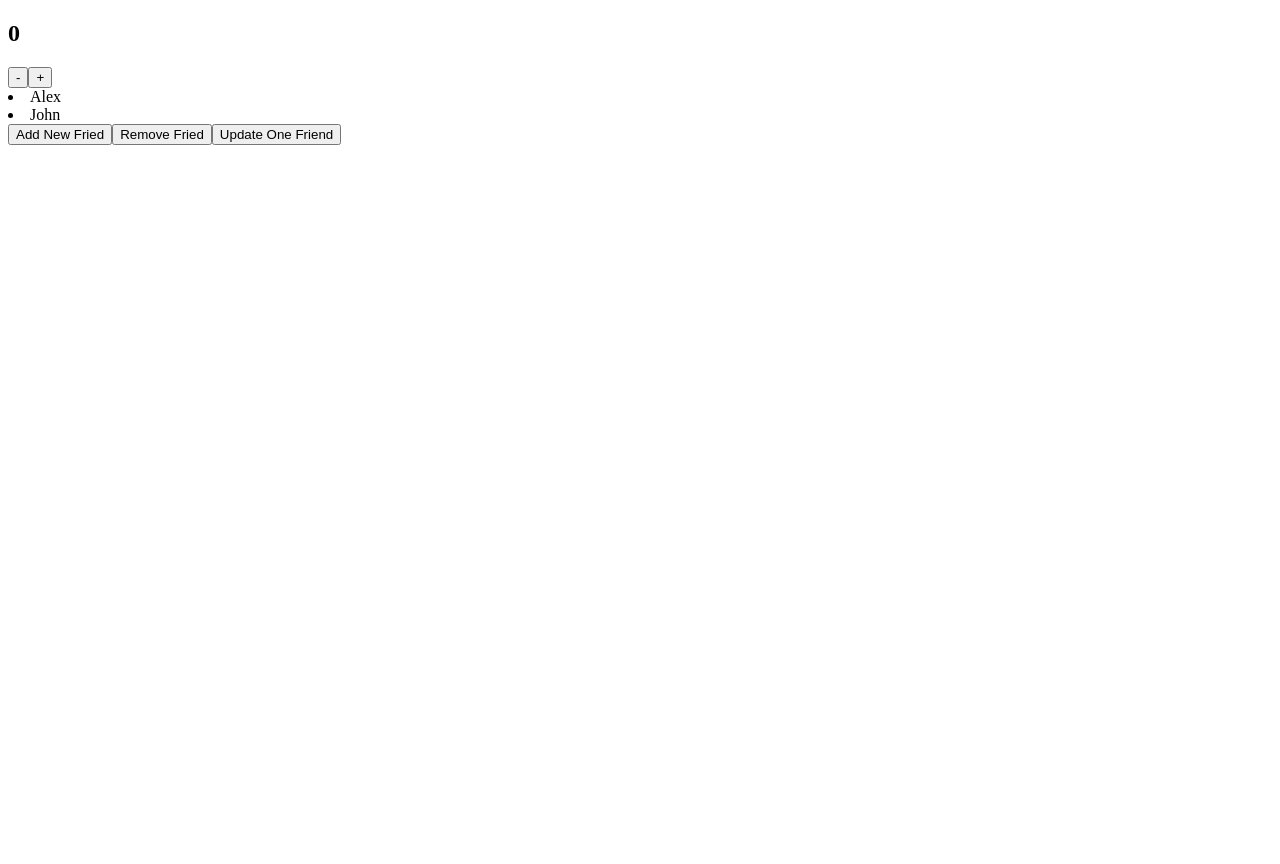
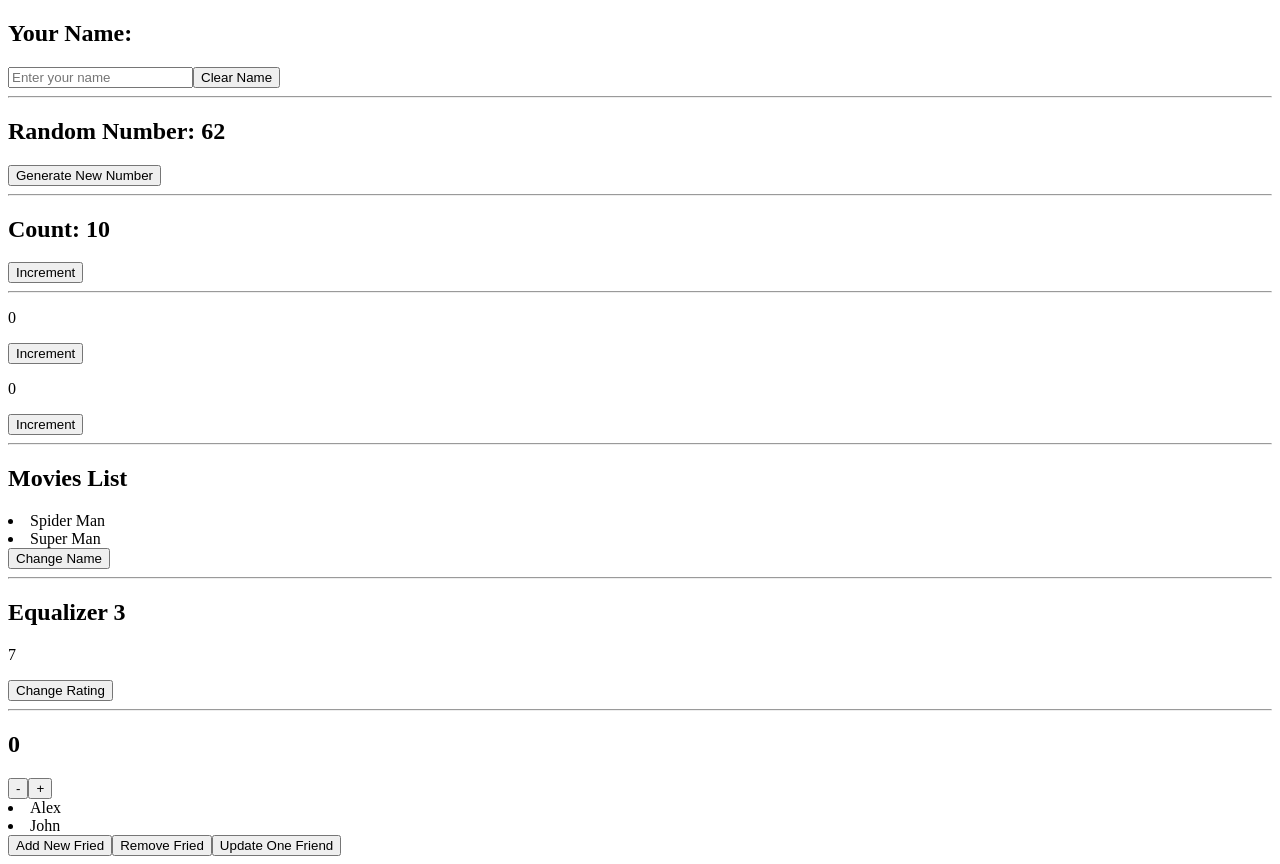
Before and after one commit to Hamza160/reactjs-mega, a React (Vite) app in the folder react-demos/: page / in a window 1280 px wide. Before the commit the page ends 800 px from the top, so only its background shows below. Built offline with nearby package versions, Linux system fonts and the light colour scheme.

Commit message:
Day 5: useState Hook Completed

```diff
--- a/react-demos/src/App.tsx
+++ b/react-demos/src/App.tsx
@@ -1,4 +1,9 @@
 import { useState } from "react";
+import ComponentOne from "./components/ComponentOne";
+import ComponentTwo from "./components/ComponentTwo";
+import ExampleOne from "./components/ExampleOne";
+import ExampleTwo from "./components/ExampleTwo";
+import ExampleThree from "./components/ExampleThree";
 
 const App = () => {
   const [count, setCount] = useState(0);
@@ -9,6 +14,11 @@ const App = () => {
     ratings:7
   });
 
+  const [movies, setMovies] = useState([
+    {id: 1, title: 'Spider Man', ratings: 3},
+    {id: 2, title: 'Super Man', ratings: 6},
+  ]);
+
   const increment  = () => setCount(count => count + 1)
   const decrement  = () => setCount(count => count - 1)
 
@@ -16,8 +26,37 @@ const App = () => {
   const removeFriend = () => setFriends(friends.filter(f => f !== 'Hamza'))
   const updateOneFriend = () => setFriends(friends.map(f => f === 'Alex'? 'Alex Smith' : f))
 
+  const handleClick = () => {
+    setMovie({...movie, ratings:Math.floor(Math.random() * 5) + 1})
+  }
+
+  const handleChangeName = () => {
+    setMovies(movies.map(m => m.id === 1 ? {...m, title:'John Wick 5'} : m))
+  }
+
   return (
    <section>
+    <ExampleThree />
+    <hr />
+    <ExampleTwo />
+    <hr />
+    <ExampleOne />
+    <hr />
+    <ComponentOne count={count} onClickHandler={() => setCount(count + 1)}/>
+    <ComponentTwo count={count} onClickHandler={() => setCount(count + 1)}/>
+    <hr />
+    <h1>Movies List</h1>
+    {movies.map(m => (
+      <li key={Math.random()}>{m.title}</li>
+    ))}
+
+    <button onClick={handleChangeName}>Change Name</button>
+
+    <hr />
+    <h1>{movie.title}</h1>
+    <p>{movie.ratings}</p>
+    <button onClick={handleClick}>Change Rating</button>
+    <hr />
     <h1>{count}</h1>
     <button onClick={decrement}>-</button>
     <button onClick={increment}>+</button>
--- /dev/null
+++ b/react-demos/src/components/ComponentOne.tsx
@@ -0,0 +1,12 @@
+
+const ComponentOne = ({count, onClickHandler}:{count:number; onClickHandler:() => void}) => {
+  const handleClick = () => onClickHandler()
+  return (
+    <div>
+      <p>{count}</p>
+      <button onClick={handleClick}>Increment</button>
+    </div>
+  );
+}
+
+export default ComponentOne;
--- /dev/null
+++ b/react-demos/src/components/ComponentTwo.tsx
@@ -0,0 +1,11 @@
+const ComponentTwo = ({count, onClickHandler}:{count:number; onClickHandler:() => void}) => {
+  const handleClick = () => onClickHandler()
+  return (
+    <div>
+      <p>{count}</p>
+      <button onClick={handleClick}>Increment</button>
+    </div>
+  );
+}
+
+export default ComponentTwo;
--- /dev/null
+++ b/react-demos/src/components/ExampleOne.tsx
@@ -0,0 +1,21 @@
+import { useState } from "react";
+
+function ExampleOne() {
+    const [count, setCount] = useState(() => {
+        const initialCount = 10
+        return initialCount
+    });
+
+    const increment = () => {
+        setCount(prevCount => prevCount + 1)
+    }
+
+  return (
+   <div>
+     <h1>Count: {count}</h1>
+     <button onClick={increment}>Increment</button>
+   </div>
+  )
+}
+
+export default ExampleOne;
--- /dev/null
+++ b/react-demos/src/components/ExampleThree.tsx
@@ -0,0 +1,28 @@
+import { useEffect, useState } from "react"
+
+const ExampleThree = () => {
+  const [name, setName] = useState(() => {
+    const savedName = localStorage.getItem('name')
+    return savedName ? JSON.parse(savedName): ''
+  });
+
+  const handleChange = (e: React.ChangeEvent<HTMLInputElement>) => {
+    setName(e.target.value)
+  }
+
+  const handleClear = () => setName('')
+
+  useEffect(() => {
+    localStorage.setItem('name', JSON.stringify(name))
+  }, [name])
+
+  return (
+    <div>
+      <h1>Your Name: {name}</h1>
+      <input type="text" value={name} onChange={handleChange} placeholder="Enter your name"/>
+      <button onClick={handleClear}>Clear Name</button>
+    </div>
+  )
+}
+
+export default ExampleThree
--- /dev/null
+++ b/react-demos/src/components/ExampleTwo.tsx
@@ -0,0 +1,18 @@
+import { useState } from "react";
+
+function ExampleTwo() {
+  const [randomNumber, setRandomNumber] = useState(() => Math.floor(Math.random() * 100))
+
+  const generateNewRandomNumber = () => {
+    setRandomNumber(Math.floor(Math.random() * 100))
+  }
+
+  return (
+   <div>
+    <h1>Random Number: {randomNumber}</h1>
+    <button onClick={generateNewRandomNumber}>Generate New Number</button>
+   </div>
+  )
+}
+
+export default ExampleTwo;
```
